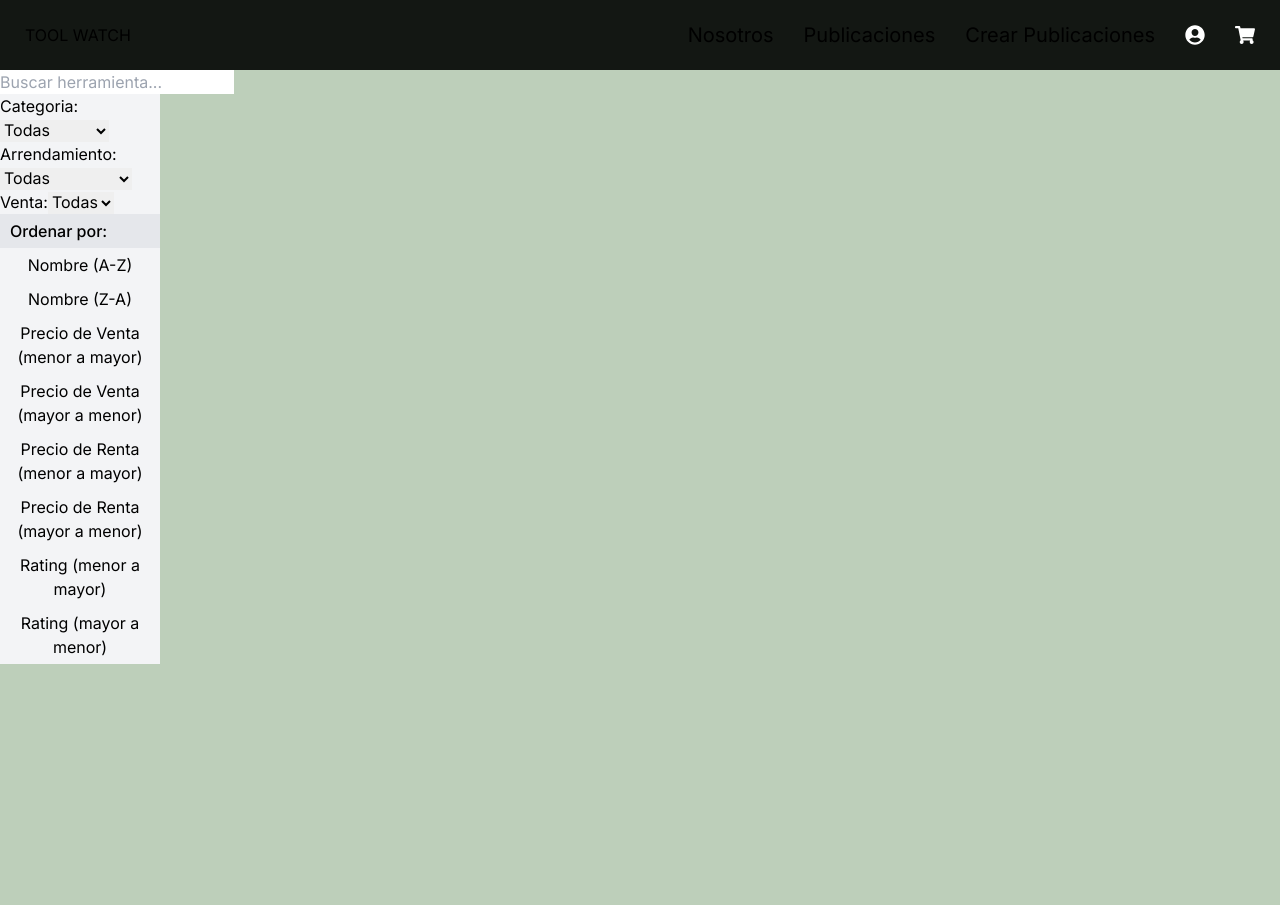
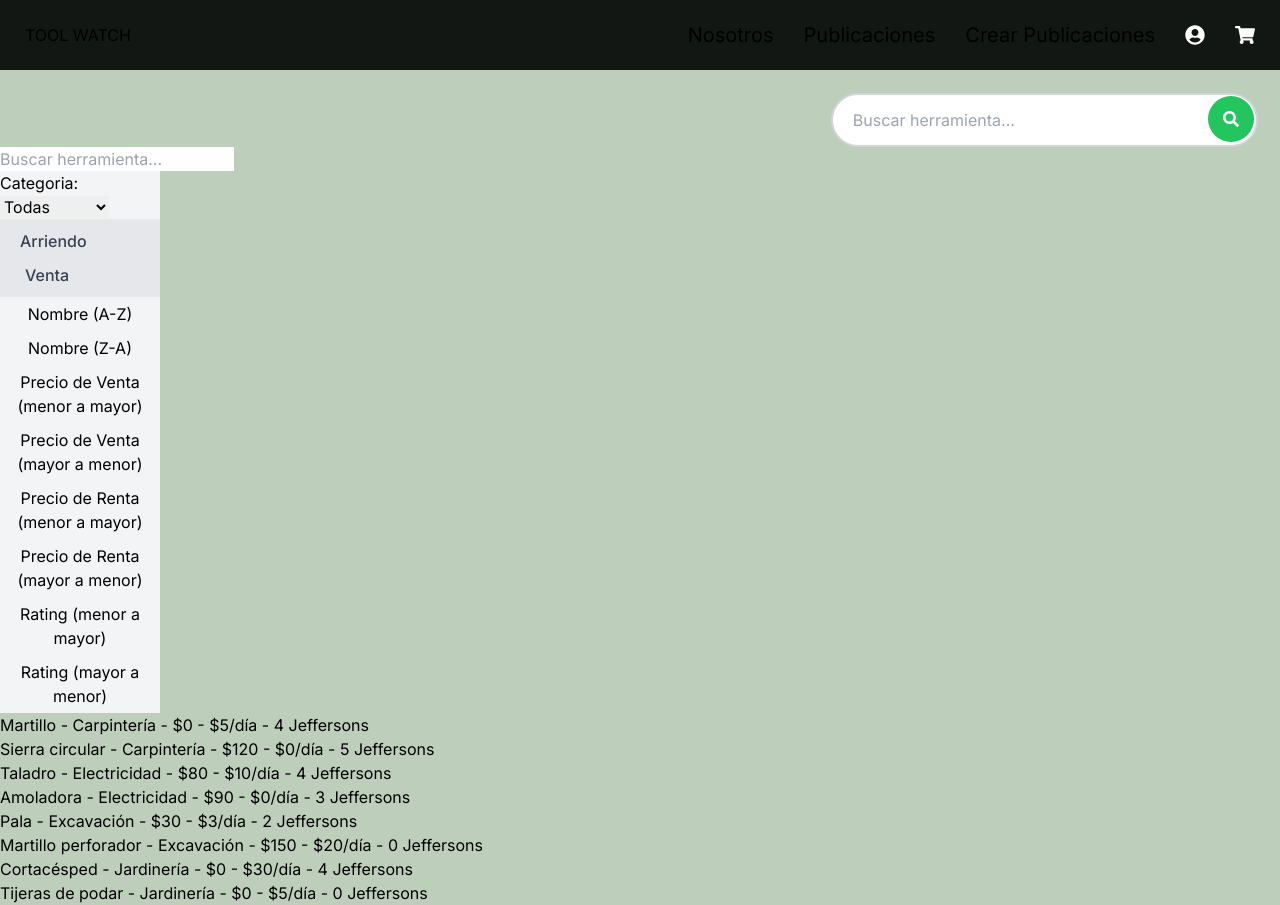
Before and after one commit to Jefersonsteven/tools-match, a Next.js app: page /home in a window 1280 px wide. Before the commit the page ends 800 px from the top, so only its background shows below. Built offline with nearby package versions, Linux system fonts and the light colour scheme.

Commit message:
searbar as on figma and filters

```diff
--- a/src/app/home/page.jsx
+++ b/src/app/home/page.jsx
@@ -1,9 +1,15 @@
 import FilterBar from "@/components/Filter/FilterBar";
+import SearchBarconCSS from "@/components/SearchBar/SearchBarconCSS";
 
 function Home() {
     return (
         <div>
+        <div>
+          <SearchBarconCSS/>
+        </div>
+        <div>
             <FilterBar/>
+        </div>
         </div>
     );
 }
--- a/src/components/Filter/FilterBar.jsx
+++ b/src/components/Filter/FilterBar.jsx
@@ -63,9 +63,23 @@ export default function FilterBar() {
     selectedCategory={selectedCategory}
     onCategoryChange={setSelectedCategory}
   />
-  <RentFilter rent={rent} onRentChange={setRent} />
-  <SaleFilter sale={sale} onSaleChange={setSale} />
-  <div className="py-2 px-4 bg-gray-200 font-medium">Ordenar por:</div>
+  <div className="flex justify-between items-center py-2 px-4 bg-gray-200 font-medium">
+    {/* <div>Ordenar por:</div> */}
+    <div>
+      <button
+        className={`py-2 px-4 ${rent ? 'bg-yellow-500 text-white' : 'bg-gray-200 text-gray-700 hover:bg-gray-300'}`}
+        onClick={() => setRent(!rent)}
+      >
+        Arriendo
+      </button>
+      <button
+        className={`ml-2 py-2 px-4 ${sale ? 'bg-green-500 text-white' : 'bg-gray-200 text-gray-700 hover:bg-gray-300'}`}
+        onClick={() => setSale(!sale)}
+      >
+        Venta
+      </button>
+    </div>
+  </div>
   <button className="py-2 px-4 hover:bg-gray-200" onClick={() => setSortBy('nameAsc')}>Nombre (A-Z)</button>
   <button className="py-2 px-4 hover:bg-gray-200" onClick={() => setSortBy('nameDesc')}>Nombre (Z-A)</button>
   <button className="py-2 px-4 hover:bg-gray-200" onClick={() => setSortBy('priceAsc')}>Precio de Venta (menor a mayor)</button>
@@ -75,6 +89,15 @@ export default function FilterBar() {
   <button className="py-2 px-4 hover:bg-gray-200" onClick={() => setSortBy('ratingAsc')}>Rating (menor a mayor)</button>
   <button className="py-2 px-4 hover:bg-gray-200" onClick={() => setSortBy('ratingDesc')}>Rating (mayor a menor)</button>
 </div>
+<div>
+        <ul>
+          {filteredTools.map((tool) => (
+            <li key={tool.name}>
+              {tool.name} - {tool.category} - ${tool.price.venta} - ${tool.price.alquiler}/día - {tool.rating} Jeffersons
+            </li>
+          ))}
+        </ul>
+      </div>
     </AppProvider>
   );
 }
--- a/src/components/Filter/SaleFilter.jsx
+++ b/src/components/Filter/SaleFilter.jsx
@@ -7,7 +7,6 @@ export default function SaleFilter({ sale, onSaleChange }) {
       <select id="sale" value={sale} onChange={(e) => onSaleChange(e.target.value)}>
         <option value="">Todas</option>
         <option value="sale">Venta</option>
-        {/* <option value="non-rental">Non-Rental</option> */}
       </select>
     </div>
   );
--- /dev/null
+++ b/src/components/SearchBar/SearchBarconCSS.jsx
@@ -0,0 +1,28 @@
+import React from 'react';
+import { FaSearch } from "react-icons/fa";
+
+export default function SearchBarconCSS(props) {
+  const { name, onNameChange } = props;
+
+  const handleNameChange = (event) => {
+    onNameChange(event.target.value);
+  };
+
+  return (
+    <div className="flex justify-end w-full">
+  <div className="w-1/3 mr-9 mt-9">
+    <div className="relative w-full">
+
+    <input
+        type="text"
+        placeholder="Buscar herramienta..."
+        className="block w-full py-6 pl-8 pr-16 leading-tight rounded-full bg-white border-2 border-gray-300 focus:outline-none focus:border-blue-500 mr-2"
+      />
+      <button className="absolute top-0 right-0 mt-1.5 mr-1.5 p-6 rounded-full bg-green-500">
+        <FaSearch className="text-white" />
+      </button>
+    </div>
+  </div>
+</div>
+  );
+}
```
